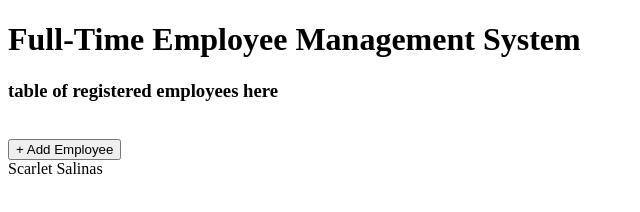
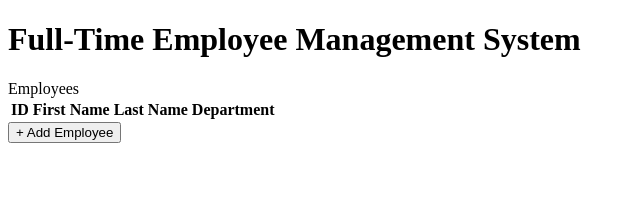
Before and after one commit to ScarletSalinas/CMPS2232-Task-1, a plain HTML site: page employees.html in a window 1280 px wide. Shown: the whole page, without its empty margins (0-640 px from the left). Drawn offline with Linux system fonts and the light colour scheme.

Commit message:
minor edit

```diff
--- a/employees.html
+++ b/employees.html
@@ -19,11 +19,27 @@
     </header>
 
     <main>
-        <h3>table of registered employees here</h3>
-        <br/>
+
+        <div class="tableContainer">
+            <table>
+                <thead>Employees</thead>
+                    <tr>
+                        <th>ID</th>
+                        <th>First Name</th>
+                        <th>Last Name</th>
+                        <th>Department</th>
+                    </tr>
+                </thead>
+
+                <tbody id="employeeTableBody">
+                    <!-- Employee rows will be inserted here by JavaScript -->
+                </tbody>
+
+            </table>
+        </div>
         <button>+ Add Employee</button>
+
     </main>
-    <footer>Scarlet Salinas</footer>
 
 </body>
 </html>
```
